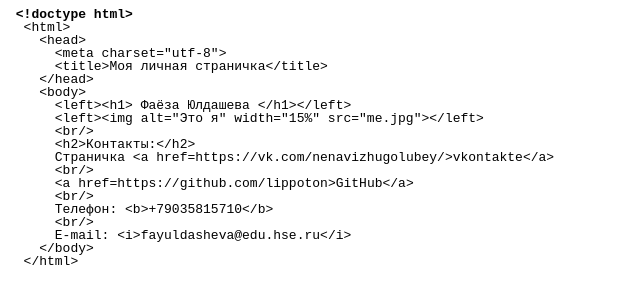
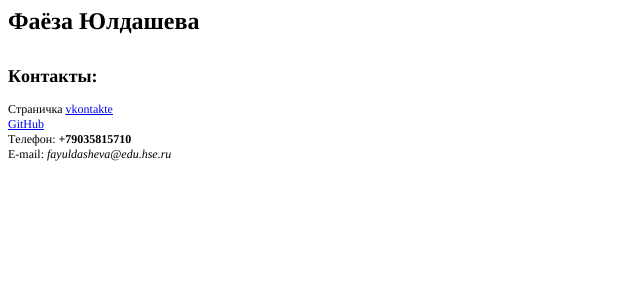
Before and after one commit to lippoton/lippoton.github.io, a plain HTML site: page index.html in a window 1280 px wide. Shown: the whole page, without its empty margins (0-640 px from the left). Drawn offline with Linux system fonts and the light colour scheme.

Commit message:
еще одна попытка

```diff
--- a/index.html
+++ b/index.html
@@ -1,41 +1,27 @@
-<!DOCTYPE HTML PUBLIC "-//W3C//DTD HTML 4.0 Transitional//EN">
+<!DOCTYPE html PUBLIC "-//W3C//DTD HTML 4.01//EN" "http://www.w3.org/TR/html4/strict.dtd">
 <html>
 <head>
-	<meta http-equiv="content-type" content="text/html; charset=utf-8"/>
-	<title></title>
-	<meta name="generator" content="LibreOffice 5.3.2.2 (MacOSX)"/>
-	<meta name="created" content="00:00:00"/>
-	<meta name="changed" content="2017-10-09T19:41:46.588155000"/>
-	<style type="text/css">
-		@page { margin: 2cm }
-		p { margin-bottom: 0.25cm; line-height: 120% }
-		pre.cjk { font-family: "Courier New", monospace }
-		code.cjk { font-family: "Courier New", monospace }
-	</style>
+  <meta http-equiv="Content-Type" content="text/html; charset=utf-8">
+  <meta http-equiv="Content-Style-Type" content="text/css">
+  <title>Моя личная страничка</title>
+  <meta name="Generator" content="Cocoa HTML Writer">
+  <meta name="CocoaVersion" content="1404.46">
+  <style type="text/css">
+    p.p2 {margin: 0.0px 0.0px 0.0px 0.0px; line-height: 14.0px; font: 12.0px Times; color: #000000; -webkit-text-stroke: #000000}
+    p.p4 {margin: 0.0px 0.0px 0.0px 0.0px; line-height: 14.0px; font: 12.0px Times; color: #0000ee; -webkit-text-stroke: #0000ee}
+    span.s1 {font-kerning: none}
+    span.s2 {font: 12.0px Times; text-decoration: underline ; font-kerning: none; color: #0000ee; -webkit-text-stroke: 0px #0000ee}
+    span.s3 {text-decoration: underline ; font-kerning: none}
+    span.s4 {font-kerning: none; color: #000000; -webkit-text-stroke: 0px #000000}
+  </style>
 </head>
-<body lang="ru-RU" dir="ltr">
-<pre class="western" style="line-height: 100%"><strong><code class="western"> </code><code class="western">&lt;!doctype html&gt;</code></strong>
-<code class="western">  </code><code class="western">&lt;html&gt;</code>
-<code class="western">    </code><code class="western">&lt;head&gt;</code>
-<code class="western">      </code><code class="western">&lt;meta charset=&quot;utf-8&quot;&gt;</code>
-<code class="western">      </code><code class="western">&lt;title&gt;Моя личная страничка&lt;/title&gt;</code>
-<code class="western">    </code><code class="western">&lt;/head&gt;</code>
-<code class="western">    </code><code class="western">&lt;body&gt; </code>
-<code class="western">      </code><code class="western">&lt;left&gt;&lt;h1&gt; Фаёза Юлдашева &lt;/h1&gt;&lt;/left&gt;</code>
-<code class="western">      </code><code class="western">&lt;left&gt;&lt;img alt=&quot;Это я&quot; width=&quot;15%&quot; src=&quot;me.jpg&quot;&gt;&lt;/left&gt;</code>
-<code class="western">      </code><code class="western">&lt;br/&gt;</code>
-<code class="western">      </code><code class="western">&lt;h2&gt;Контакты:&lt;/h2&gt;</code>
-<code class="western">      </code><code class="western">Страничка &lt;a href=https://vk.com/</code><code class="western">nenavizhugolubey</code><code class="western">/&gt;vkontakte&lt;/a&gt;</code>
-<code class="western">      </code><code class="western">&lt;br/&gt;</code>
-<code class="western">      </code><code class="western">&lt;a href=https://github.com/</code><code class="western">lippoton</code><code class="western">&gt;GitHub&lt;/a&gt;</code>
-<code class="western">      </code><code class="western">&lt;br/&gt;</code>
-<code class="western">      </code><code class="western">Телефон: &lt;b&gt;+7</code><code class="western">9035815710</code><code class="western">&lt;/b&gt;</code>
-<code class="western">      </code><code class="western">&lt;br/&gt;</code>
-<code class="western">      </code><code class="western">E-mail: &lt;i&gt;</code><code class="western">fayuldasheva</code><code class="western">@edu.hse.ru&lt;/i&gt;</code>
-<code class="western">    </code><code class="western">&lt;/body&gt;</code>
-<code class="western">  </code><code class="western">&lt;/html&gt;</code></pre><p style="margin-bottom: 0cm; line-height: 100%">
-<br/>
-
-</p>
+<body>
+<h1 style="margin: 0.0px 0.0px 16.1px 0.0px; line-height: 28.0px; font: 24.0px Times; color: #000000; -webkit-text-stroke: #000000"><span class="s1"><b>Фаёза Юлдашева<span class="Apple-converted-space"> </span></b></span></h1>
+<p class="p2"><span class="s1"><span class="Apple-converted-space"> </span></span></p>
+<h2 style="margin: 0.0px 0.0px 14.9px 0.0px; line-height: 22.0px; font: 18.0px Times; color: #000000; -webkit-text-stroke: #000000"><span class="s1"><b>Контакты:</b></span></h2>
+<p class="p2"><span class="s1">Страничка <a href="https://vk.com/nenavizhugolubey/"><span class="s2">vkontakte</span></a><span class="Apple-converted-space"> </span></span></p>
+<p class="p4"><span class="s3"><a href="https://github.com/lippoton">GitHub</a></span><span class="s4"><span class="Apple-converted-space"> </span></span></p>
+<p class="p2"><span class="s1">Телефон: <b>+79035815710</b><span class="Apple-converted-space"> </span></span></p>
+<p class="p2"><span class="s1">E-mail: <i>fayuldasheva@edu.hse.ru</i><span class="Apple-converted-space"> </span></span></p>
 </body>
 </html>
```
